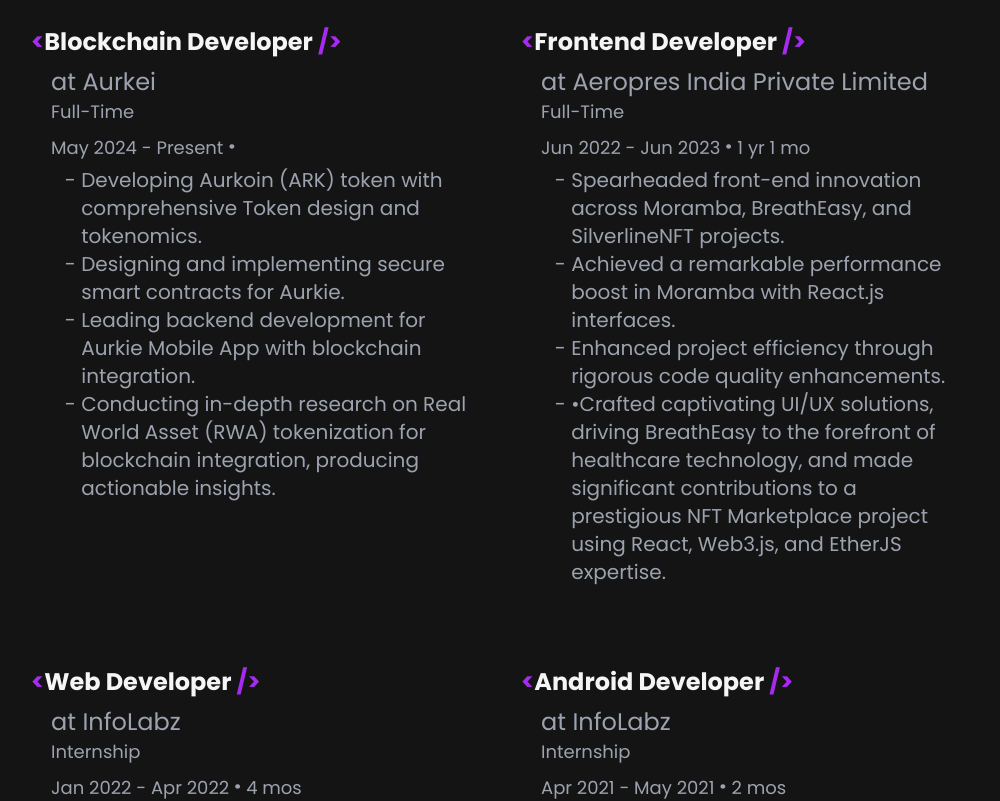
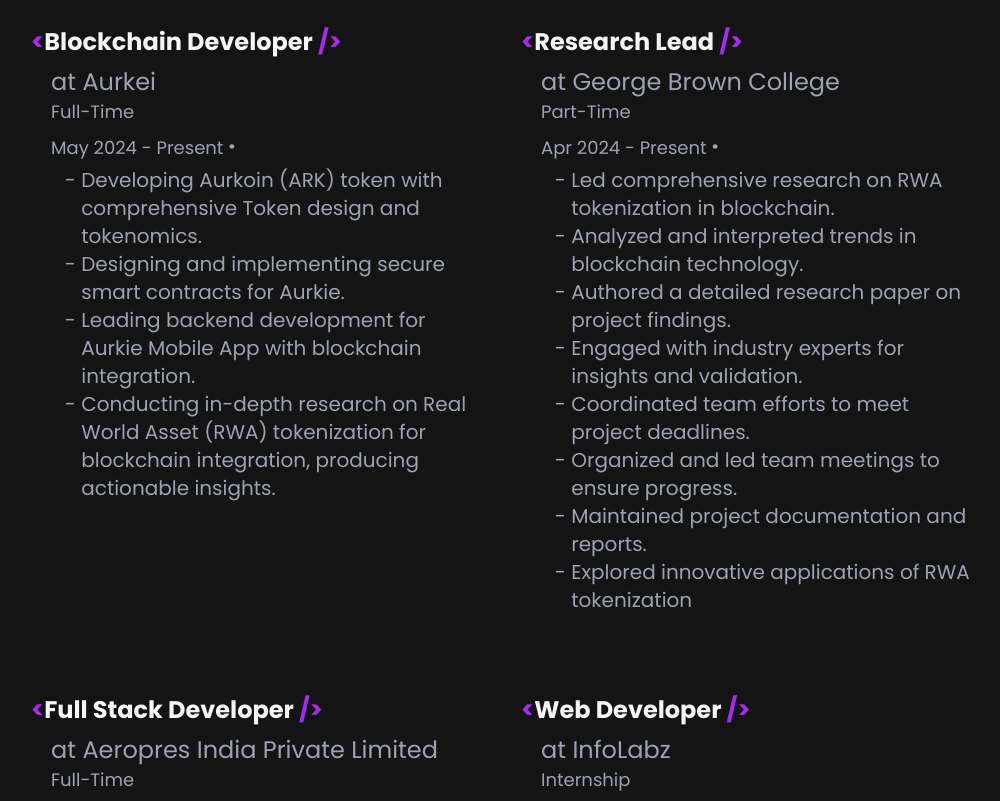
Before and after one commit to Darshhhhh/Portfolio-website, a React (Vite) app: page / in a window 1280 px wide. Shown: the part 2620-3421 px from the top of the page, without its empty margins (29-1029 px from the left). Built offline with nearby package versions, Linux system fonts and the light colour scheme.

Commit message:
Exp Update

```diff
--- a/src/components/Experiance/Experiance.jsx
+++ b/src/components/Experiance/Experiance.jsx
@@ -16,8 +16,25 @@
       ],
     },
     {
+      cmpName: "George Brown College",
+      position: "Research Lead",
+      duration: "Apr 2024 - Present",
+      timeDiff: "",
+      type: "Part-Time",
+      cmt: [
+        "Led comprehensive research on RWA tokenization in blockchain.",
+        "Analyzed and interpreted trends in blockchain technology.",
+        "Authored a detailed research paper on project findings.",
+        "Engaged with industry experts for insights and validation.",
+        "Coordinated team efforts to meet project deadlines.",
+        "Organized and led team meetings to ensure progress.",
+        "Maintained project documentation and reports.",
+        "Explored innovative applications of RWA tokenization",
+      ],
+    },
+    {
       cmpName: "Aeropres India Private Limited",
-      position: "Frontend Developer",
+      position: "Full Stack Developer",
       duration: "Jun 2022 - Jun 2023",
       timeDiff: "1 yr 1 mo",
       type: "Full-Time",
@@ -39,17 +56,6 @@
         "Utilized IoT devices to capture essential human parameters: Heartbeat, Oxygen Level,Pulse Rate, Temperature, and ECG.",
         "Programmed IoT devices using Arduino IDE for seamless data transmission to the server.",
         "Developed frontend interface with ReactJS for real-time access to health metrics and engineered backend with PHP for robust data management and API creation, ensuring smooth frontend-server communication.",
-      ],
-    },
-    {
-      cmpName: "InfoLabz",
-      position: "Android Developer",
-      duration: "Apr 2021 - May 2021",
-      timeDiff: "2 mos",
-      type: "Internship",
-      cmt: [
-        "Learn about Native Technologies like Flutter, React Native, and Dart.",
-        "Developed basic understaning about Native platfom ecosystem for development.",
       ],
     },
     {
```
